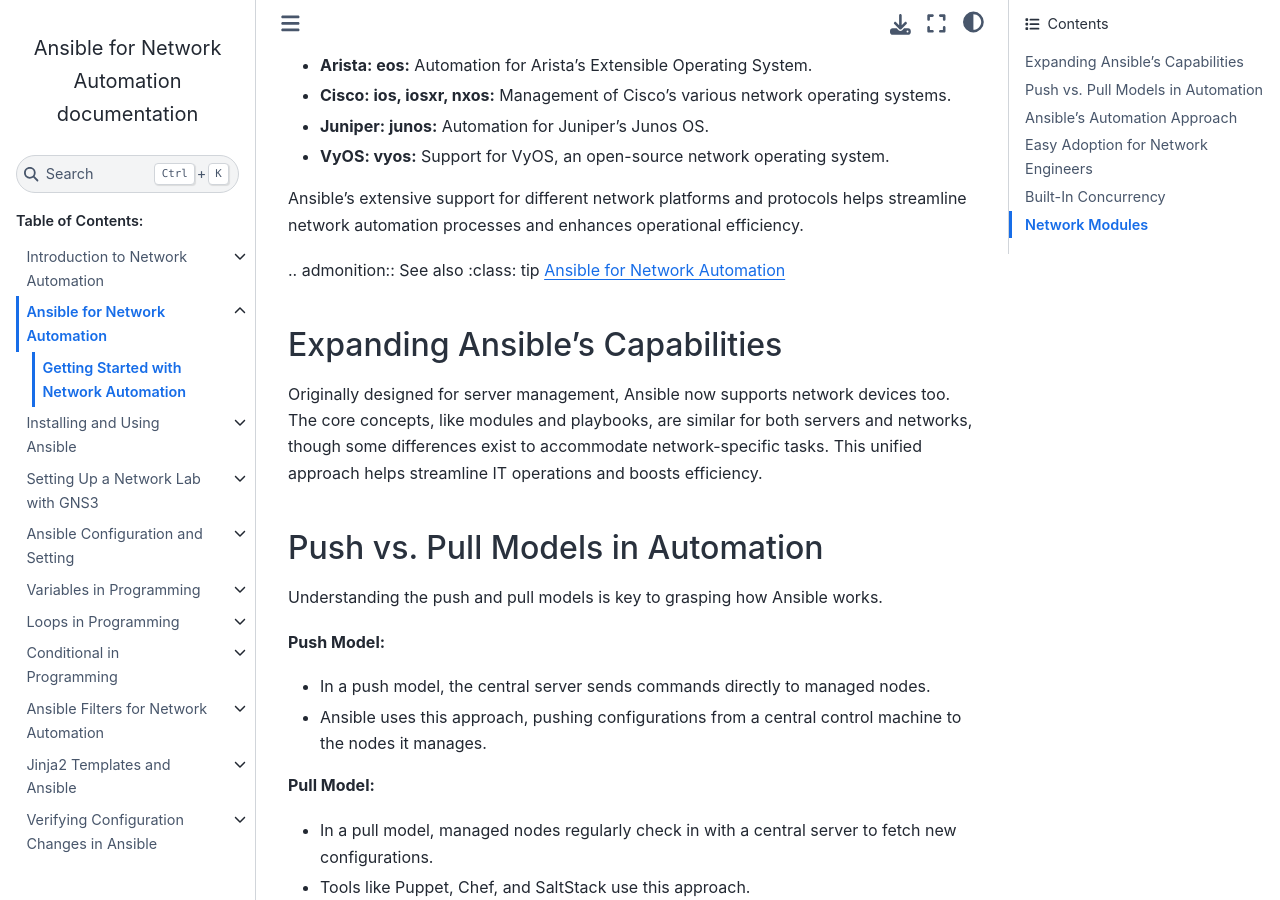
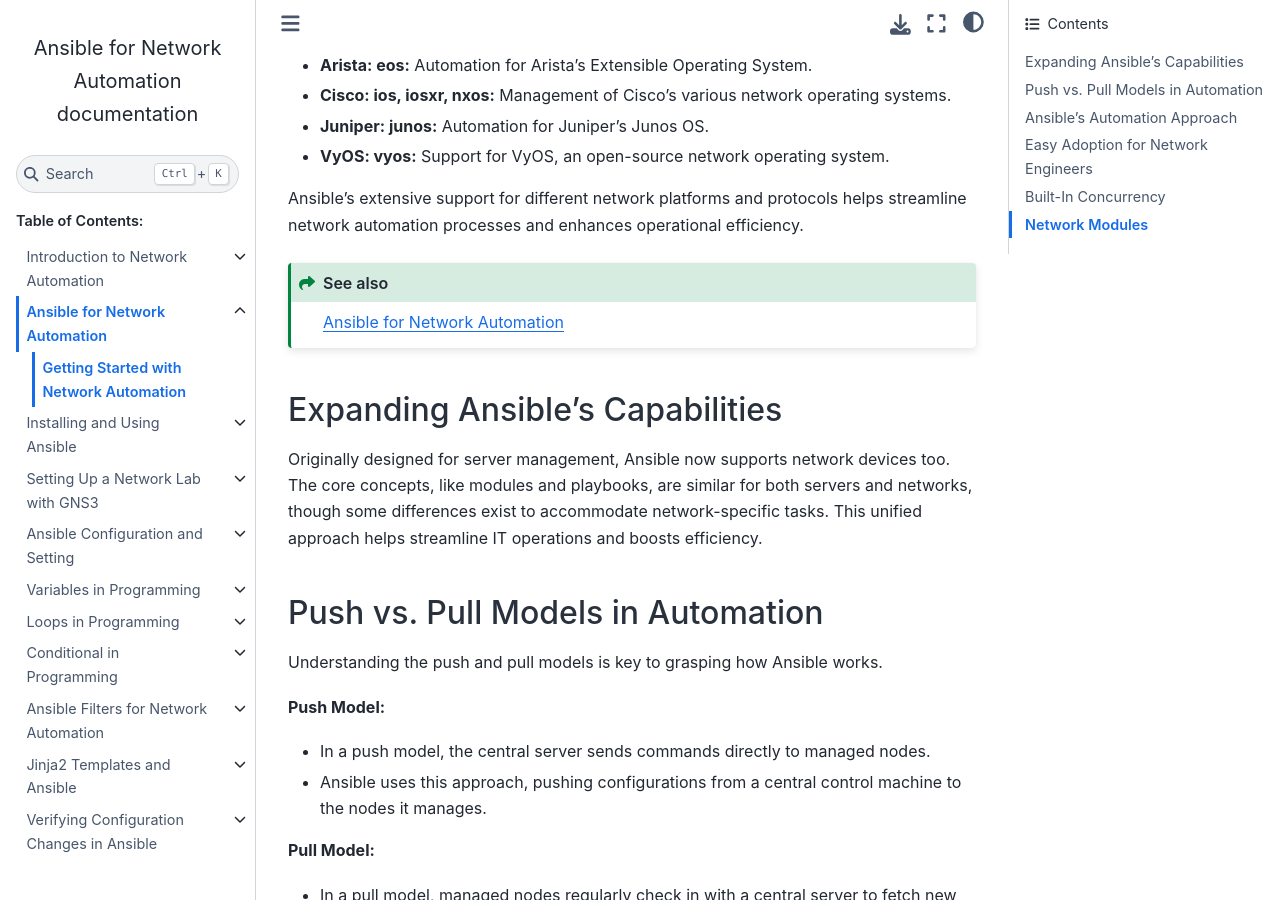
Before and after one commit to sydasif/ansible-cbt-lab, a Sphinx documentation site: the page built from docs/source/02_automation/01_automation.md, in a window 1280 px wide and 900 px high, scrolled down 480 px. Built offline with Sphinx 7.4.7 and the Sphinx Book theme 1.1.4, drawn with Linux system fonts in a browser that asks for light colours.

Commit message:
update link to doc

````diff
--- a/docs/source/02_automation/01_automation.md
+++ b/docs/source/02_automation/01_automation.md
@@ -15,9 +15,9 @@
 
 Ansible’s extensive support for different network platforms and protocols helps streamline network automation processes and enhances operational efficiency.
 
-.. admonition:: See also
-   :class: tip
-   [Ansible for Network Automation](https://docs.ansible.com/ansible/latest/network/index.html)
+```{seealso}
+[Ansible for Network Automation](https://docs.ansible.com/ansible/latest/network/index.html)
+```
 
 
 ### Expanding Ansible’s Capabilities
````
